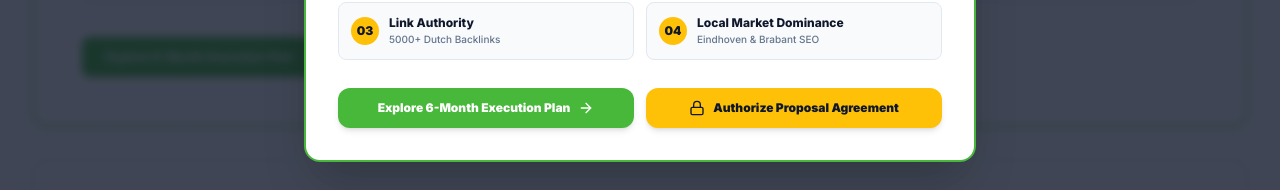
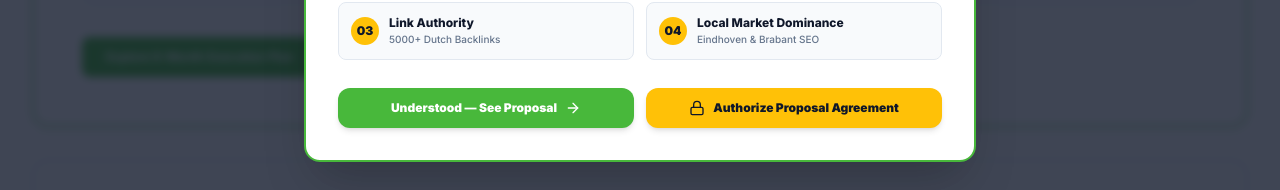
Before and after one commit to webestonesite/Proposal, a React (Vite) app: page / in a window 1280 px wide. Shown: the part 602-792 px from the top of the page. Built offline with nearby package versions, Linux system fonts and the light colour scheme.

Commit message:
feat: rephrase popup button text to Understood — See Proposal

```diff
--- a/src/components/WelcomeProposalModal.jsx
+++ b/src/components/WelcomeProposalModal.jsx
@@ -140,11 +140,11 @@ export default function WelcomeProposalModal({ isOpen, onClose, onOpenAuthorizeM
           <button
             onClick={() => {
               onClose();
-              onNavigate('roadmap');
+              onNavigate('cover');
             }}
             className="w-full sm:flex-1 py-3 px-4 rounded-xl bg-[#48B83B] hover:bg-[#3da131] text-white text-xs font-black shadow-md hover:shadow-lg transition-all flex items-center justify-center gap-2 cursor-pointer"
           >
-            <span>Explore 6-Month Execution Plan</span>
+            <span>Understood — See Proposal</span>
             <ArrowRight className="w-4 h-4" />
           </button>
 
```
